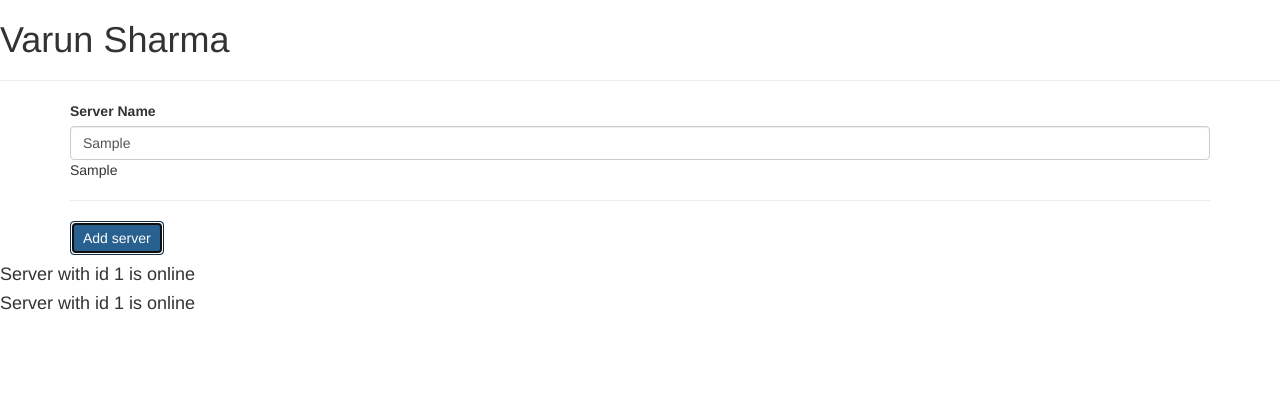
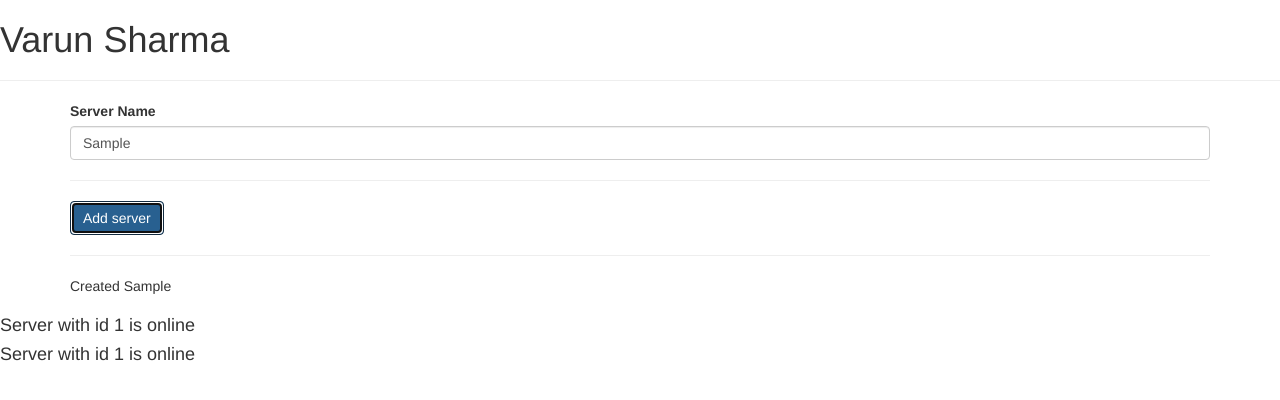
Before and after one commit to imva508/Angular-Sample, an Angular app: page / in a window 1280 px wide. Both pictures are taken after typing "Sample" into the empty fields and a click on the button "Add server". Shown: the top 400 px of the page. Built offline with nearby package versions, Linux system fonts and the light colour scheme.

Commit message:
using directives

```diff
--- a/src/app/servers/servers.component.html
+++ b/src/app/servers/servers.component.html
@@ -1,10 +1,14 @@
 <div class="container">
     <label>Server Name</label>
     <input type="text" class="form-control" [(ngModel)]="serverName">
-    <p>{{serverName}}</p>
     <hr>
+    <button class="btn btn-primary" [disabled]="allowNewServer" (click)="onCreateServer()">Add server</button>
 
-    <button class="btn btn-primary" [disabled]="allowNewServer" (click)="onCreateServer()">Add server</button>
+    <hr>
+    <p *ngIf="serverCreated; else noServer">Created {{serverName}}</p>
+    <ng-template #noServer>
+        <p>No server created!</p>
+    </ng-template>
 </div>
 <app-server></app-server>
 <app-server></app-server>
--- a/src/app/servers/servers.component.ts
+++ b/src/app/servers/servers.component.ts
@@ -10,6 +10,7 @@ export class ServersComponent implements OnInit {
   allowNewServer: boolean = true;
   serverCreationStatus: string = 'No server created';
   serverName: string = '';
+  serverCreated:boolean = false;
 
   constructor() {
     setTimeout(()=>{
@@ -21,6 +22,7 @@ export class ServersComponent implements OnInit {
   }
 
   onCreateServer(){
+    this.serverCreated = true;
     this.serverCreationStatus = 'Server wes created';
   }
 
```
